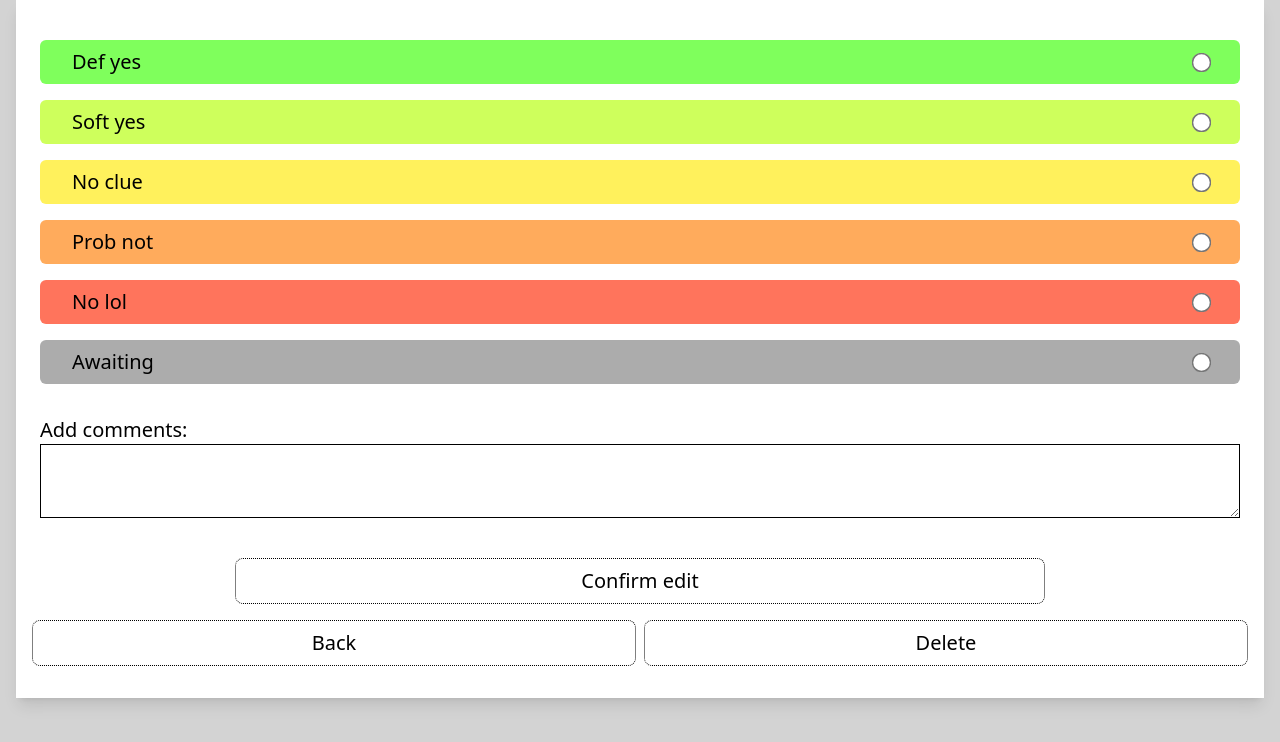
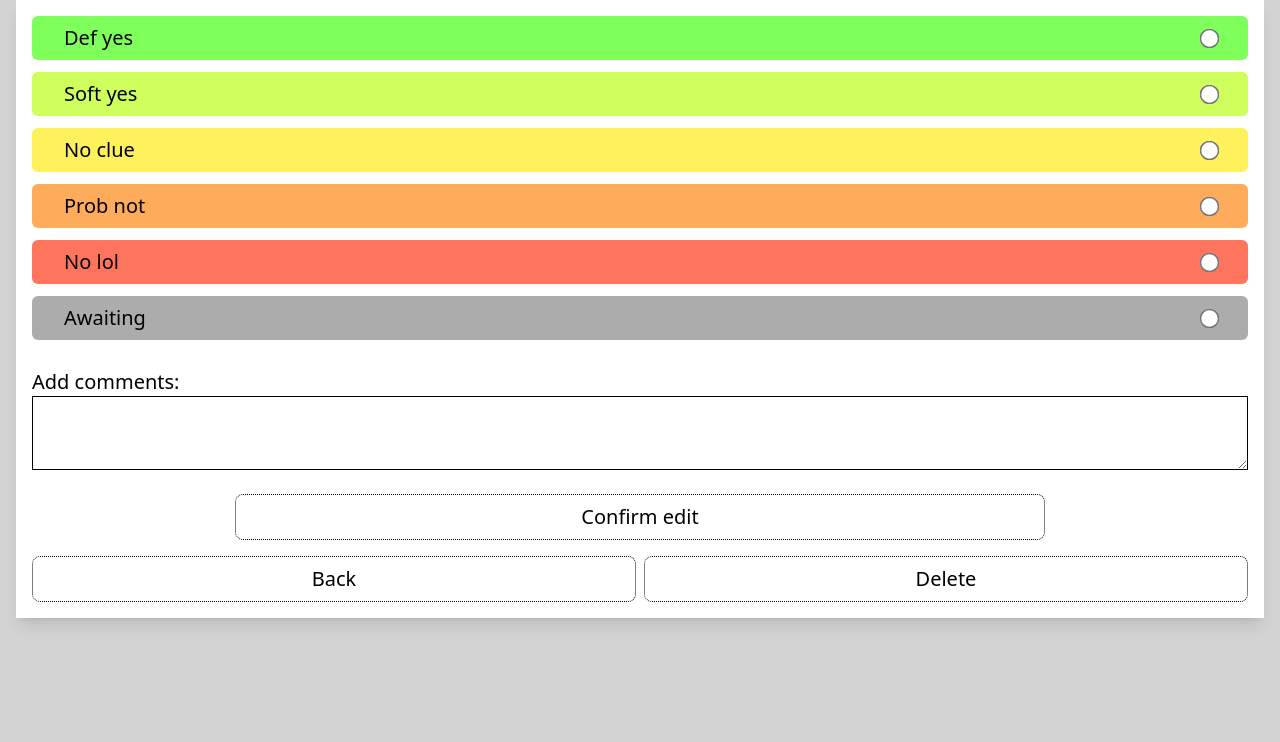
Before and after one commit to bmcglauser/birthday-attendance, a React (Create React App) app: page /edit/1 in a window 1280 px wide. Shown: the top 742 px of the page. Built offline with nearby package versions, Linux system fonts and the light colour scheme; no server answers.

Commit message:
fix: squish edit page more

```diff
--- a/src/EditPage.tsx
+++ b/src/EditPage.tsx
@@ -68,8 +68,8 @@ export const EditPage = () => {
       ) : (
         <></>
       )}
-      <form className="flex flex-col mx-4 p-4 py-8 bg-white shadow-lg">
-        <section className="flex flex-col items-center gap-4 mb-2 p-2 w-full">
+      <form className="flex flex-col mx-4 p-4 bg-white shadow-lg">
+        <section className="flex flex-col items-center gap-3 w-full">
           {Object.entries(colorResponseMap).map(([response, color], i) => {
             const label =
               response[0] +
```
